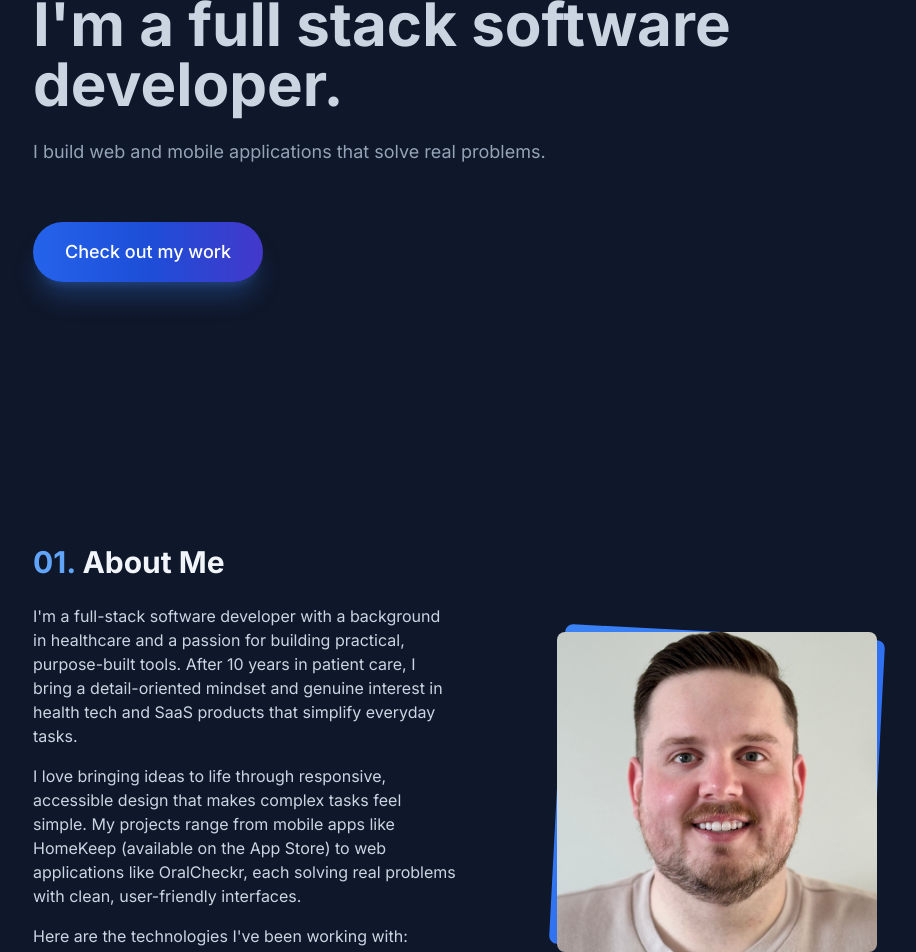
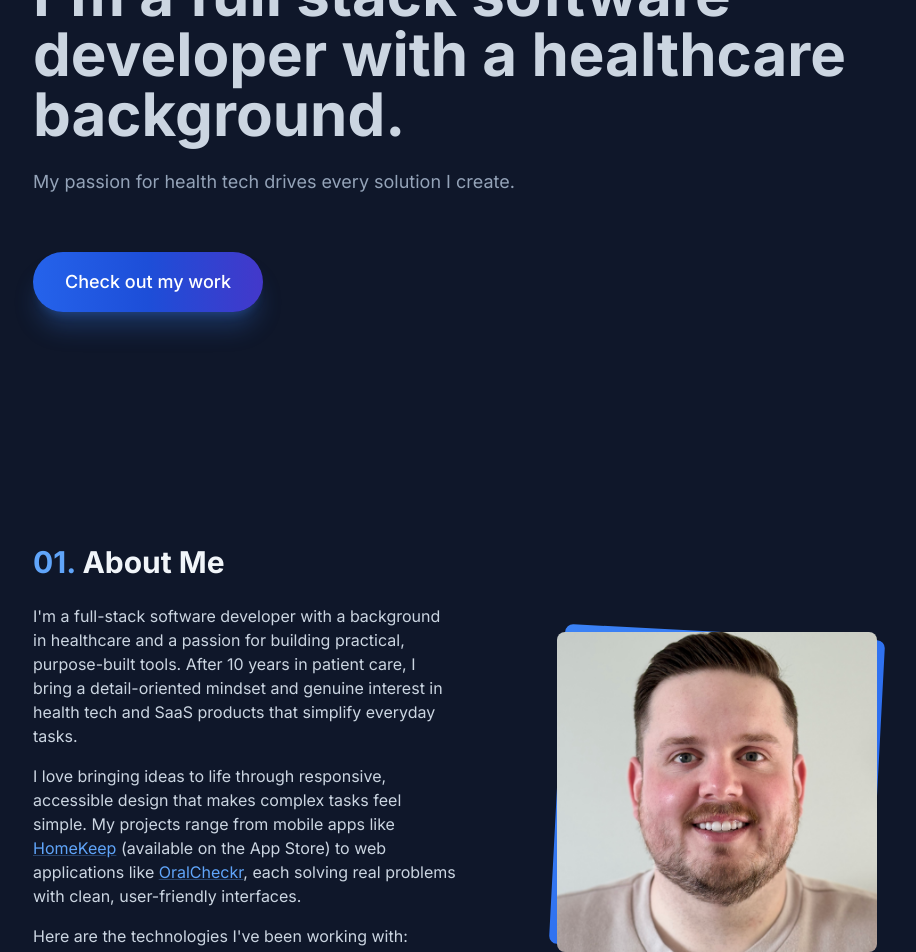
Before and after one commit to jvpatey/portfolio, a Next.js app: page / in a window 1280 px wide. Shown: the part 400-1352 px from the top of the page, without its empty margins (159-1075 px from the left). Built offline with nearby package versions, Linux system fonts and the light colour scheme.

Commit message:
changed text on hero section to include healthcare background

```diff
--- a/components/About.tsx
+++ b/components/About.tsx
@@ -36,9 +36,22 @@ export default function About() {
                 <p>
                   I love bringing ideas to life through responsive, accessible
                   design that makes complex tasks feel simple. My projects range
-                  from mobile apps like HomeKeep (available on the App Store) to
-                  web applications like OralCheckr, each solving real problems
-                  with clean, user-friendly interfaces.
+                  from mobile apps like{" "}
+                  <a
+                    href="#homekeep"
+                    className="text-blue-400 hover:text-blue-300 transition-colors underline decoration-blue-400/30 hover:decoration-blue-300"
+                  >
+                    HomeKeep
+                  </a>{" "}
+                  (available on the App Store) to web applications like{" "}
+                  <a
+                    href="#oralcheckr"
+                    className="text-blue-400 hover:text-blue-300 transition-colors underline decoration-blue-400/30 hover:decoration-blue-300"
+                  >
+                    OralCheckr
+                  </a>
+                  , each solving real problems with clean, user-friendly
+                  interfaces.
                 </p>
               </AnimatedStaggerItem>
               <AnimatedStaggerItem>
--- a/components/Hero.tsx
+++ b/components/Hero.tsx
@@ -52,13 +52,14 @@ export default function Hero() {
             variants={item}
             className="text-3xl sm:text-4xl md:text-6xl font-bold text-slate-300"
           >
-            I&apos;m a full stack software developer.
+            I&apos;m a full stack software developer with a healthcare
+            background.
           </motion.h2>
           <motion.p
             variants={item}
             className="text-base sm:text-lg text-slate-400 max-w-2xl leading-relaxed"
           >
-            I build web and mobile applications that solve real problems.
+            My passion for health tech drives every solution I create.
           </motion.p>
           <motion.div variants={item} className="pt-6 sm:pt-8">
             <a
--- a/components/Projects.tsx
+++ b/components/Projects.tsx
@@ -20,6 +20,7 @@ export default function Projects() {
         <div className="space-y-12 sm:space-y-16 md:space-y-20">
           {/* HomeKeep Project */}
           <AnimatedSection delay={0.1}>
+            <div id="homekeep">
               <ProjectCard
                 title="HomeKeep"
               description="A mobile app that makes home maintenance manageable. Create recurring tasks, get reminders when things are due, and track your progress—all with a clean, intuitive interface. Built with React Native, TypeScript, and Supabase. Available on the App Store!"
@@ -36,10 +37,12 @@ export default function Projects() {
               ]}
               imagePosition="right"
               />
+            </div>
           </AnimatedSection>
 
           {/* OralCheckr Project */}
           <AnimatedSection delay={0.1}>
+            <div id="oralcheckr">
               <ProjectCard
                 title="OralCheckr"
               description="A comprehensive web app for oral health assessment and habit tracking. Users complete a detailed questionnaire to receive a personalized oral health score with tailored recommendations. Features include a daily habit tracker with progress analytics, monthly insights with calendar views, and yearly heatmaps to visualize long-term oral health trends."
@@ -66,6 +69,7 @@ export default function Projects() {
               ]}
               imagePosition="left"
               />
+            </div>
           </AnimatedSection>
 
           {/* Burden's General Store Project */}
```
Also changed, not shown: 1 other file (tests, documents, lock files or other folders). Lines whose indentation alone changed are shown as unchanged.
